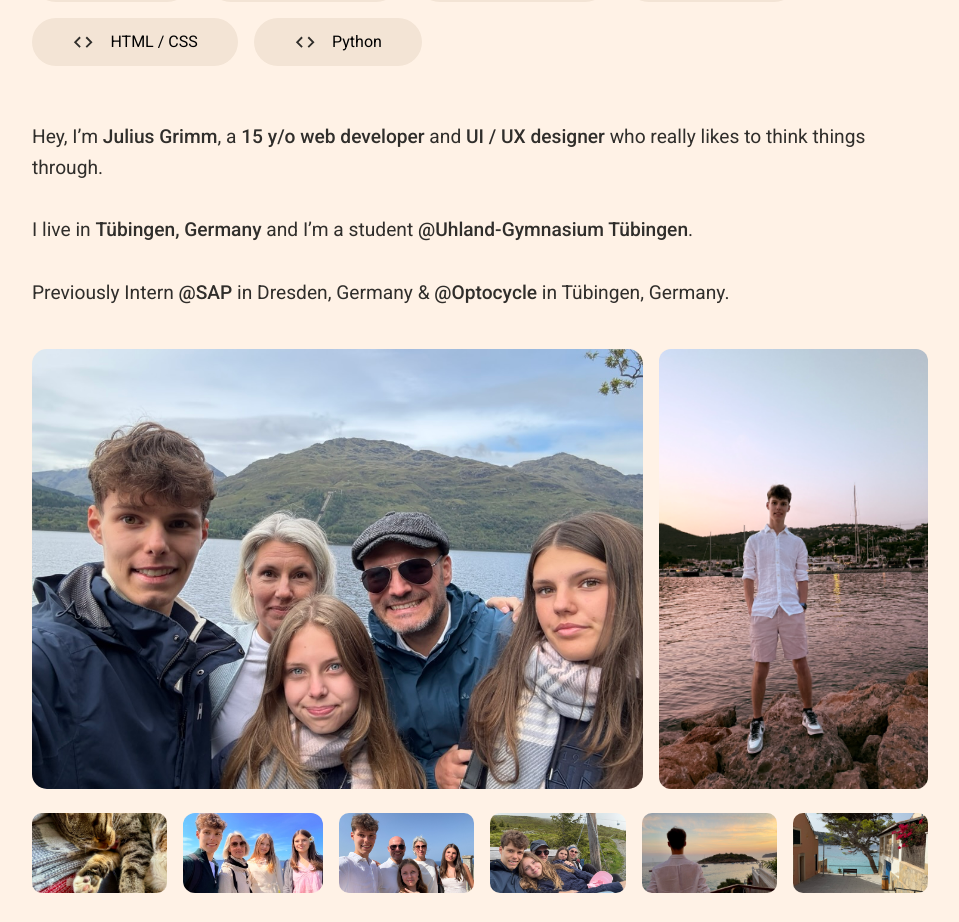
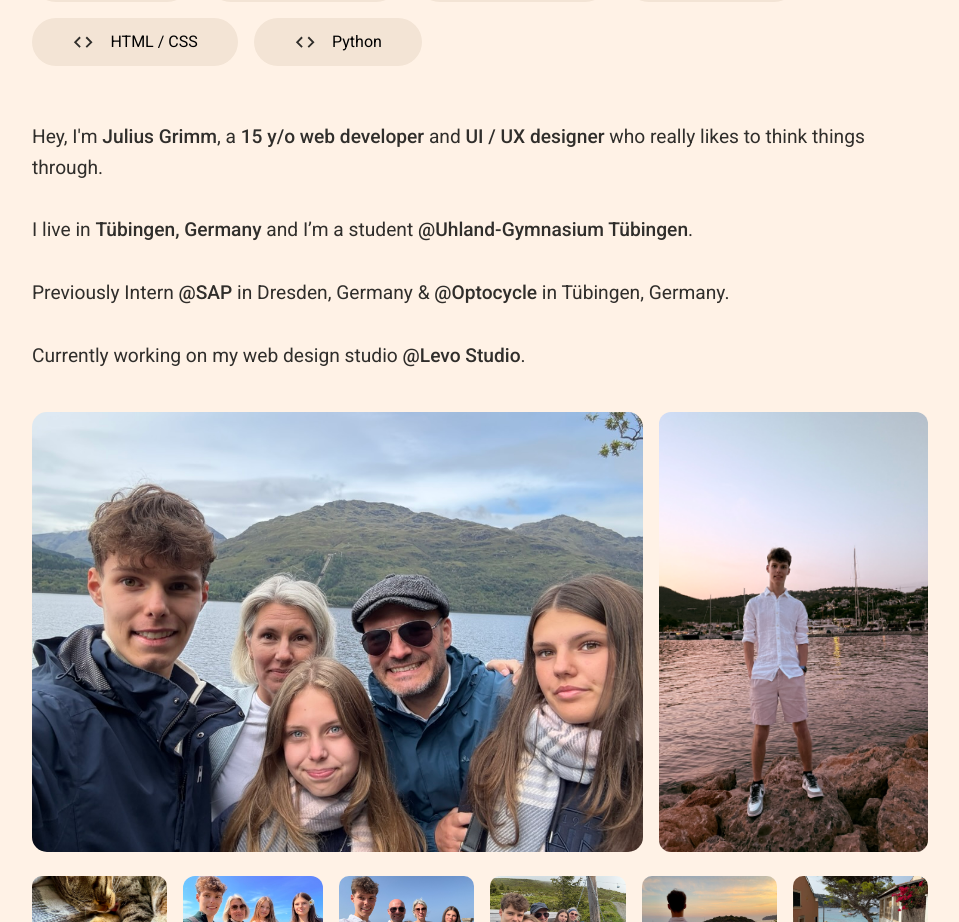
Before and after one commit to JustThatRandomCoder/juliusgrimm-portfolio-2025-2, a React (Vite) app: page / in a window 1280 px wide. Shown: the part 968-1890 px from the top of the page, without its empty margins (160-1119 px from the left). Built offline with nearby package versions, Linux system fonts and the light colour scheme; no server answers.

Commit message:
add age and levo studio

```diff
--- a/src/Home.jsx
+++ b/src/Home.jsx
@@ -16,6 +16,21 @@ const Home = () => {
     const videoRef = useRef(null)
     const currentProject = projects[currentProjectIndex]
     const navigate = useNavigate()
+
+    const calculateAge = (birthDate) => {
+        const today = new Date()
+        const birth = new Date(birthDate)
+        let age = today.getFullYear() - birth.getFullYear()
+        const monthDiff = today.getMonth() - birth.getMonth()
+
+        if (monthDiff < 0 || (monthDiff === 0 && today.getDate() < birth.getDate())) {
+            age--
+        }
+
+        return age
+    }
+
+    const myAge = calculateAge('2010-03-02')
     useEffect(() => {
         fetch('https://api.github.com/repos/JustThatRandomCoder/juliusgrimm-portfolio-2025-2/commits?per_page=1')
             .then(res => res.json())
@@ -288,10 +303,10 @@ const Home = () => {
             </section>
             <section className="about-section">
                 <div className="text-container">
-                    <p className='text'>Hey, I’m <span className='bold'>Julius Grimm</span>, a <span className='bold'>15 y/o web developer</span> and <span className='bold'>UI / UX designer</span> who really likes to think things through. </p>
+                    <p className='text'>Hey, I'm <span className='bold'>Julius Grimm</span>, a <span className='bold'>{myAge} y/o web developer</span> and <span className='bold'>UI / UX designer</span> who really likes to think things through. </p>
                     <p className='text space'>I live in <span className='bold'>Tübingen, Germany</span> and I’m a student <span onClick={() => handleGoogleSearch('Uhland-Gymnasium Tübingen')} className='bold link'>@Uhland-Gymnasium Tübingen</span>.</p>
                     <p className='text space'>Previously Intern <span onClick={() => handleGoogleSearch('SAP')} className='bold link'>@SAP</span> in Dresden, Germany & <span onClick={() => handleGoogleSearch('Optocycle')} className='bold link'>@Optocycle</span> in Tübingen, Germany.</p>
-                </div>
+                    <p className='text space'>Currently working on my web design studio <span onClick={() => window.open('https://levo-studio.com', '_blank')} className='bold link'>@Levo Studio</span>.</p>                </div>
                 <div className="image-container">
                     <div className="main-side">
                         <img className="main" src="./pictures-about/figure1.jpeg" alt="Main" />
```
